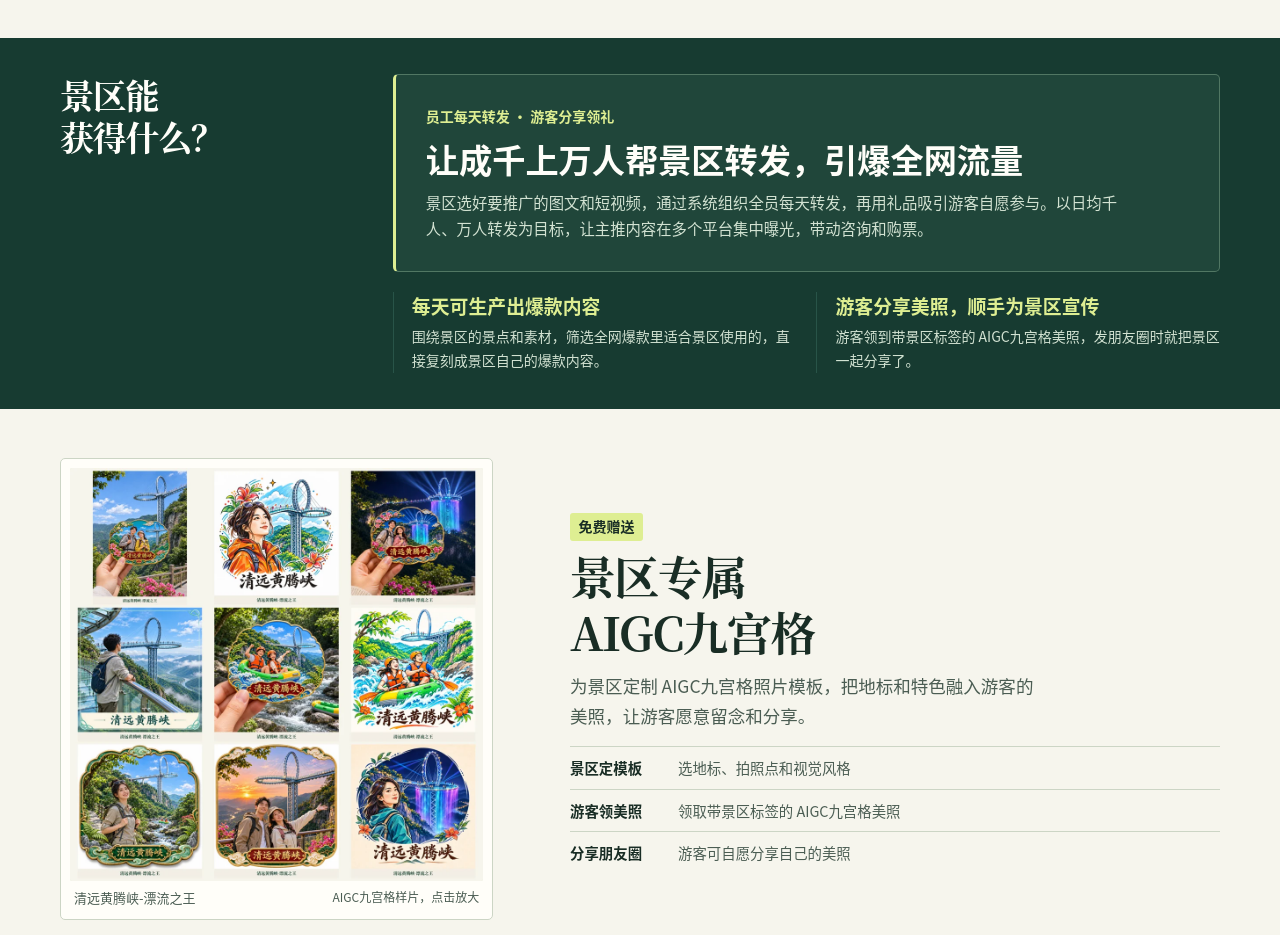
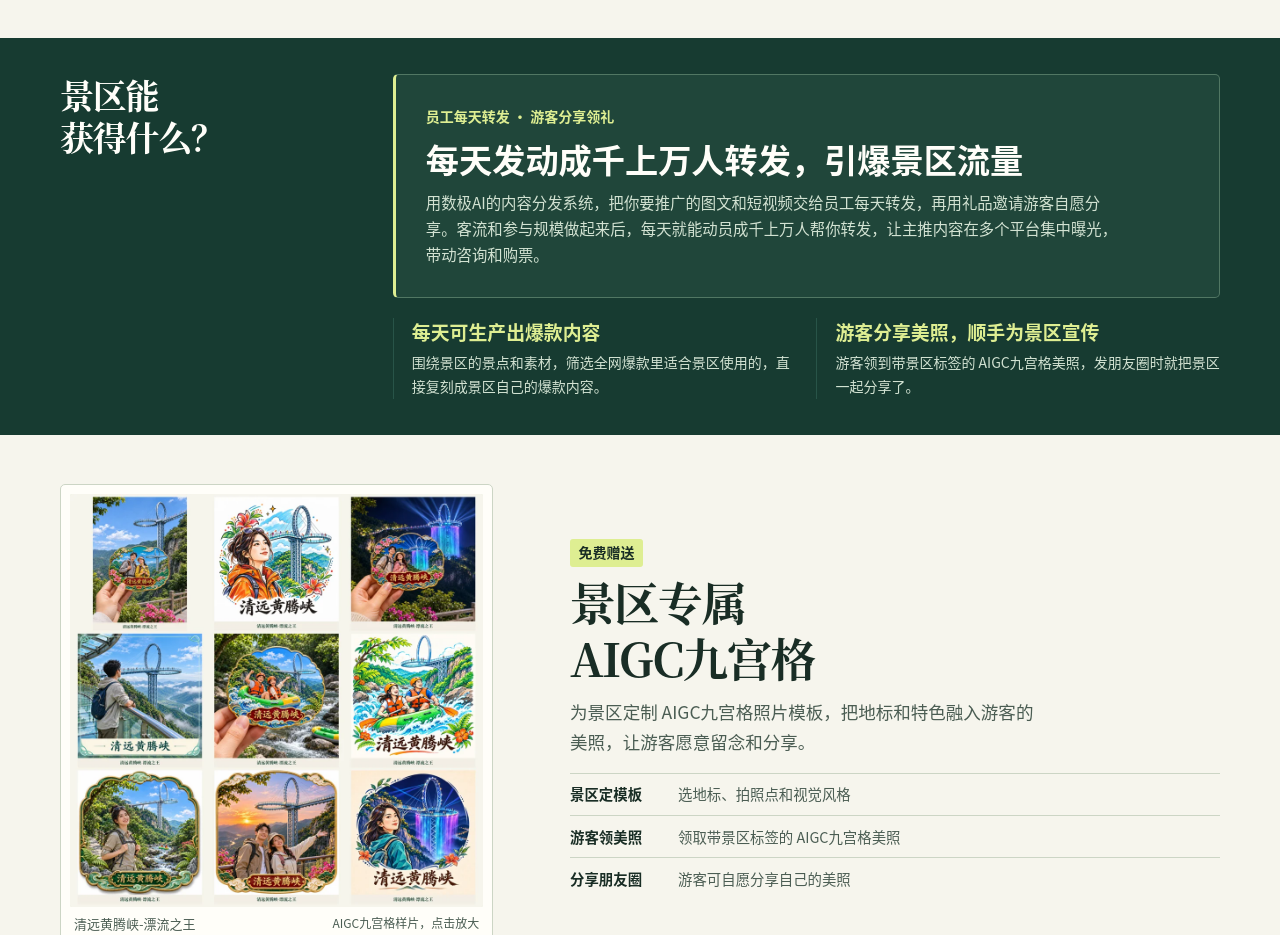
Before and after one commit to benxuCHN/shuji-scenic-proposal, a plain HTML site: page scenic-marketing/index.html in a window 1280 px wide. Shown: the part 1220-2155 px from the top of the page. Drawn offline with Linux system fonts and the light colour scheme.

Commit message:
Lead with daily sharing and cross-platform traffic for scenic attractions

```diff
--- a/scenic-marketing/index.html
+++ b/scenic-marketing/index.html
@@ -87,8 +87,8 @@
         <div class="value-cards">
           <article class="value-feature">
             <p class="value-kicker">员工每天转发 · 游客分享领礼</p>
-            <h3>让成千上万人帮景区转发，引爆全网流量</h3>
-            <p>景区选好要推广的图文和短视频，通过系统组织全员每天转发，再用礼品吸引游客自愿参与。以日均千人、万人转发为目标，让主推内容在多个平台集中曝光，带动咨询和购票。</p>
+            <h3>每天发动成千上万人转发，引爆景区流量</h3>
+            <p>用数极AI的内容分发系统，把你要推广的图文和短视频交给员工每天转发，再用礼品邀请游客自愿分享。客流和参与规模做起来后，每天就能动员成千上万人帮你转发，让主推内容在多个平台集中曝光，带动咨询和购票。</p>
           </article>
           <article><h3>每天可生产出爆款内容</h3><p>围绕景区的景点和素材，筛选全网爆款里适合景区使用的，直接复刻成景区自己的爆款内容。</p></article>
           <article><h3>游客分享美照，顺手为景区宣传</h3><p>游客领到带景区标签的 AIGC九宫格美照，发朋友圈时就把景区一起分享了。</p></article>
```
